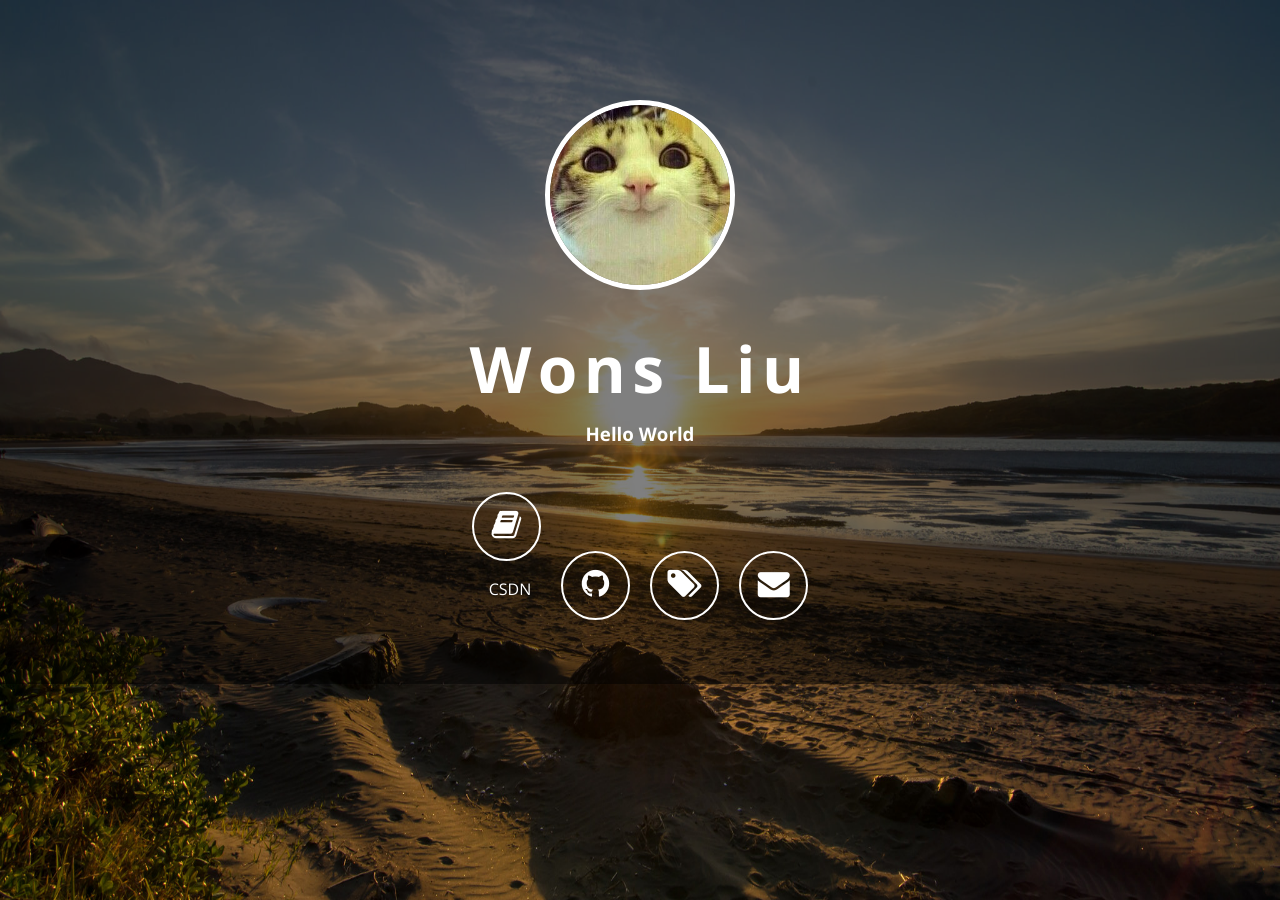
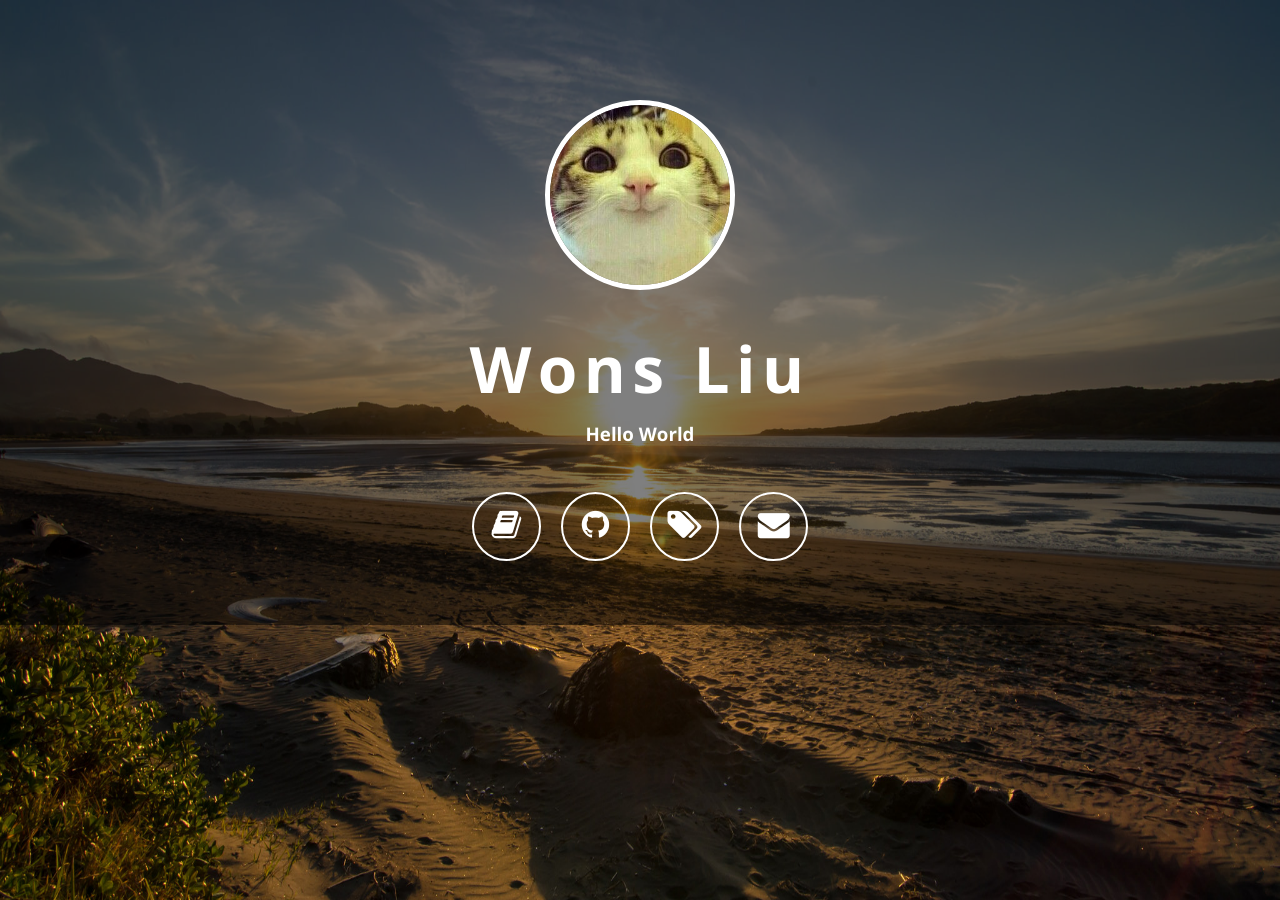
Before and after one commit to liuwons/blog, a Jekyll site: the page built from index.html, in a window 1280 px wide. Built offline with Jekyll 4.4.1, drawn with Linux system fonts in a browser that asks for light colours; nearby versions of some CDN libraries.

Commit message:
.# Please enter the commit message for your changes. Lines starting

```diff
--- a/index.html
+++ b/index.html
@@ -32,7 +32,7 @@ permalink: /
 
                 <ul>
                     {% if site.csdn_username %}
-                    <li><a class="fa fa-2x fa-book" href="https://blog.csdn.net/{{ site.csdn_username }}"><span class="description">CSDN</span></a><br></br><a href="https://blog.csdn.net/{{ site.csdn_username }}">CSDN</a></li>
+                    <li><a class="fa fa-2x fa-book" href="https://blog.csdn.net/{{ site.csdn_username }}"><span class="description">CSDN</span></a></li>
                     {% endif %}
 
                     {% if site.github_username %}
```
